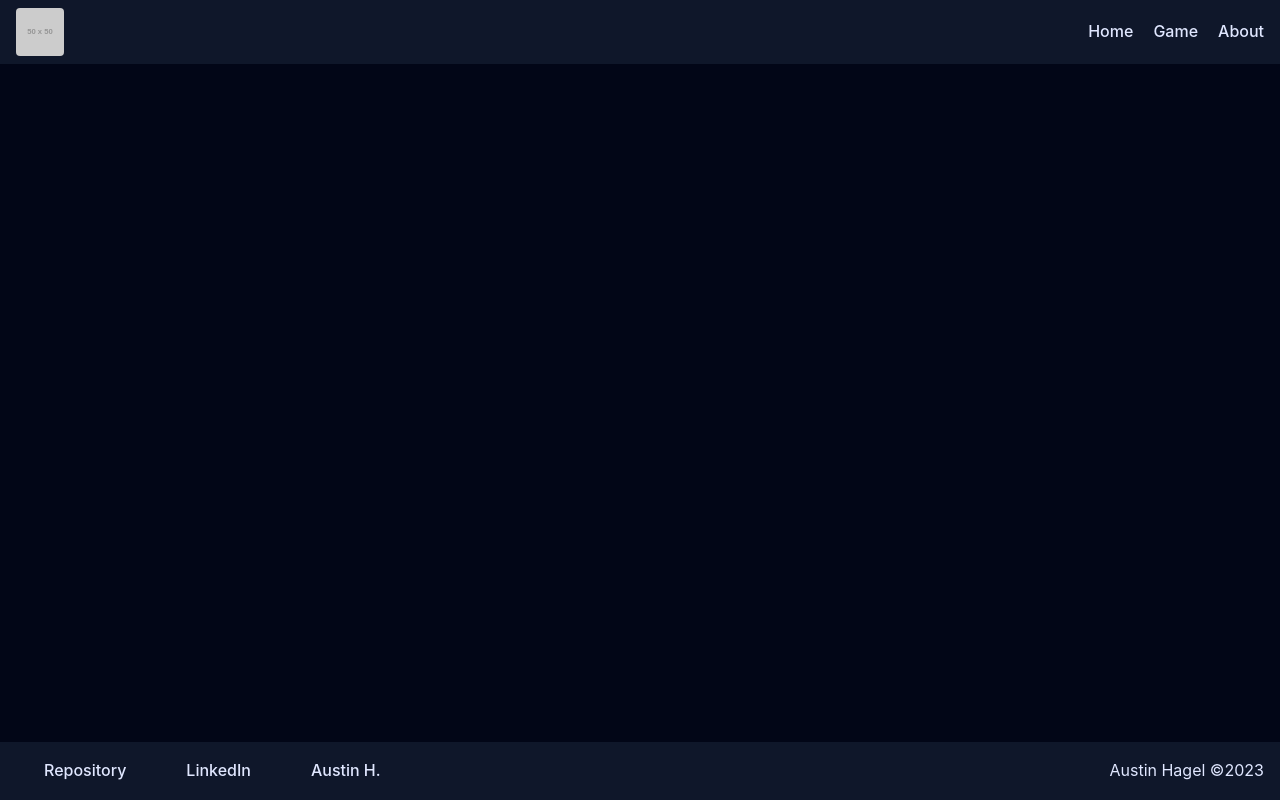
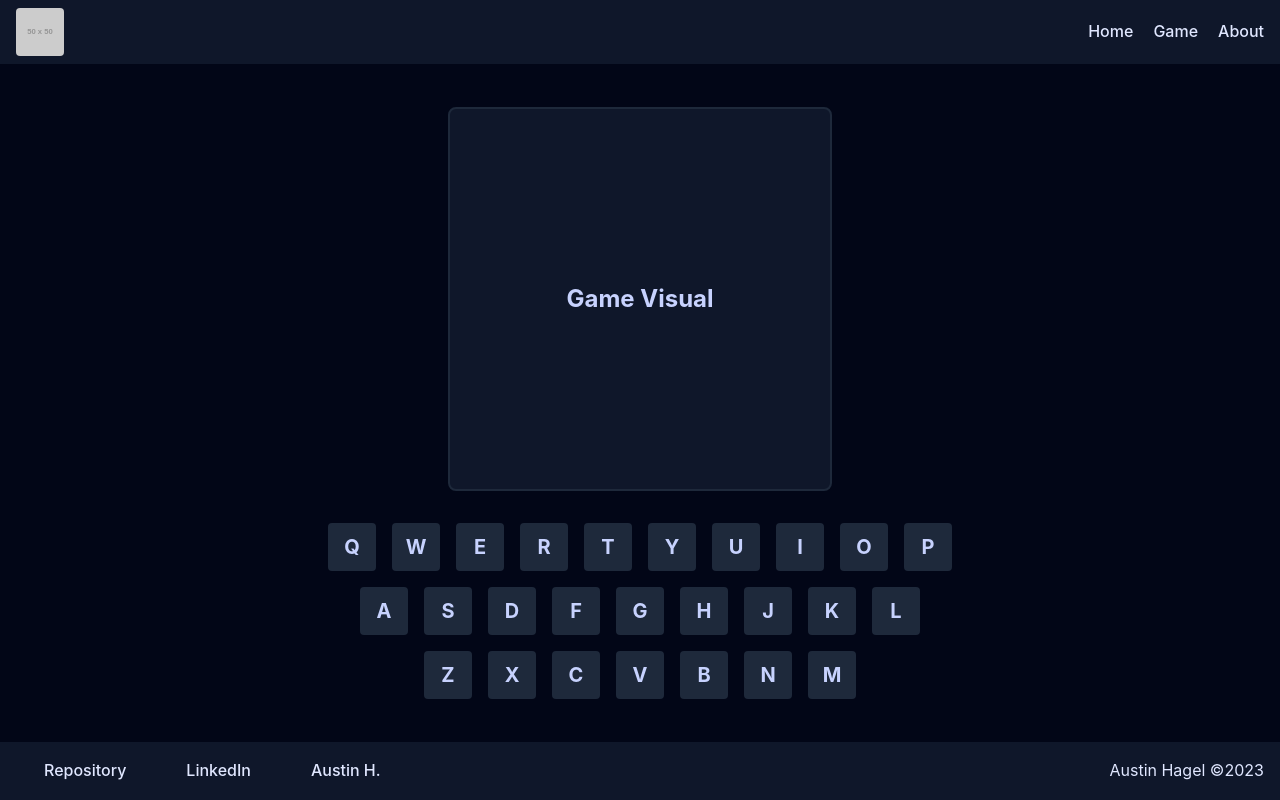
Before and after one commit to austinh-io/RTT-WordGuess, a React (Vite) app: page /rtt-wordguess/game in a window 1280 px wide. Built offline with nearby package versions, Linux system fonts and the light colour scheme; some icons are missing.

Commit message:
Refactor game-related components

```diff
--- a/src/App.tsx
+++ b/src/App.tsx
@@ -3,7 +3,7 @@ import Home from './pages/Home';
 import About from './pages/About';
 import Navigation from './components/Navigation';
 import Footer from './components/Footer';
-import Game from './pages/Game';
+import Game from './pages/game/Game';
 import { Route, Routes, useLocation } from 'react-router-dom';
 import { AnimatePresence } from 'framer-motion';
 
--- a/src/main.tsx
+++ b/src/main.tsx
@@ -6,7 +6,7 @@ import { BrowserRouter } from 'react-router-dom';
 
 ReactDOM.createRoot(document.getElementById('root')!).render(
   <React.StrictMode>
-    <BrowserRouter>
+    <BrowserRouter basename='/rtt-wordguess'>
       <App />
     </BrowserRouter>
   </React.StrictMode>
--- a/src/pages/Game.tsx
+++ b/src/pages/game/Game.tsx
@@ -1,5 +1,5 @@
-import GameVisual from '../components/GameVisual';
-import LetterTray from '../components/LetterTray';
+import GameVisual from './GameVisual';
+import LetterTray from './LetterTray';
 import { motion } from 'framer-motion';
 
 const pageTransition = {
--- a/src/components/LetterTray.tsx
+++ b/src/pages/game/LetterTray.tsx
@@ -10,7 +10,7 @@ const qwertyLayout = [
 const LetterTray = () => {
   return (
     <>
-      <div className='grid gap-2 sm:gap-4'>
+      <div className='grid gap-2 sm:gap-4 w-full'>
         {qwertyLayout.map((row, rowIndex) => (
           <div
             key={rowIndex}
```
Also changed, not shown: src/pages/game/GameVisual.tsx (renamed from src/components/GameVisual.tsx), src/pages/game/LetterButton.tsx (renamed from src/components/LetterButton.tsx).
